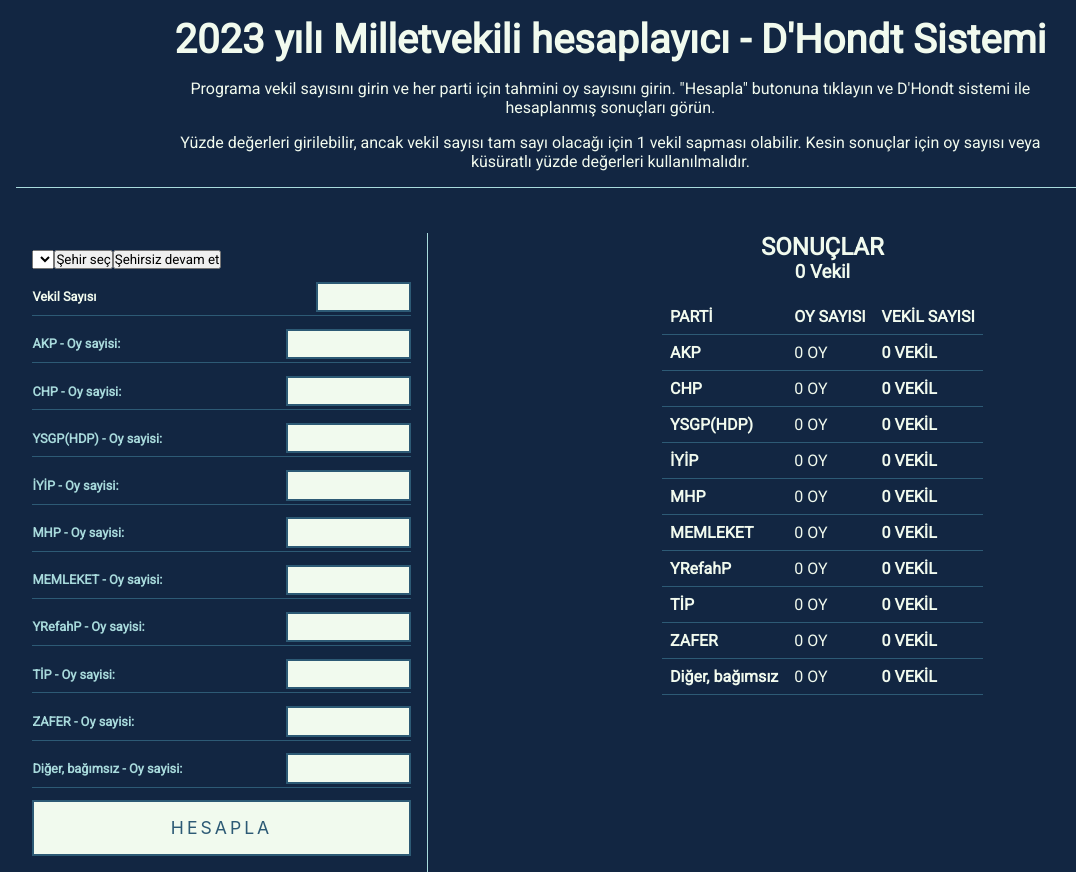
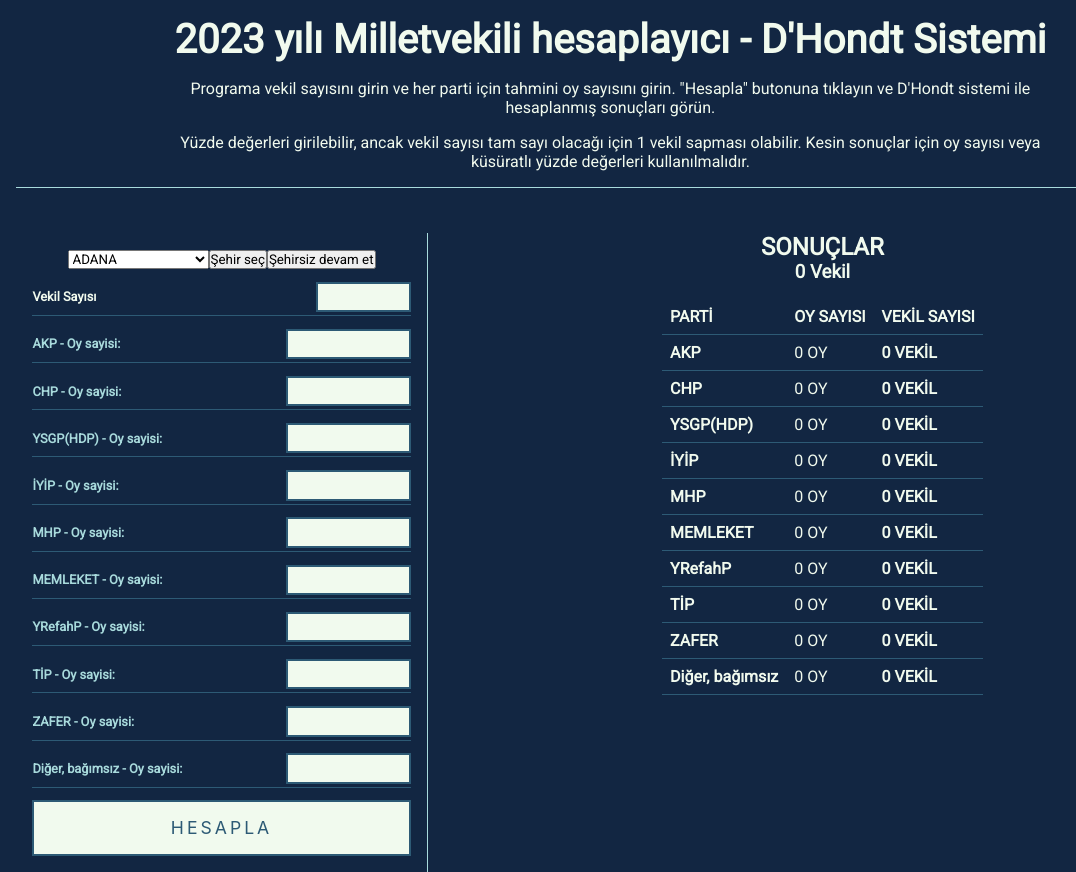
Before and after one commit to berkaysson/dhondt-system-calculator, a React (Create React App) app: page / in a window 1280 px wide. Shown: the whole page, without its empty margins (36-1112 px from the left). Built offline with nearby package versions, Linux system fonts and the light colour scheme.

Commit message:
Add DistrictSelectionForm to select district or continue without selecting district

```diff
--- /dev/null
+++ b/src/Components/DistrictSelectionForm.js
@@ -0,0 +1,22 @@
+import DISTRICTS from "../Data/districtData.json";
+
+const DistrictSelectionForm = ({ onDistrictSelection }) => {
+  const districtNames = Object.keys(DISTRICTS);
+  return (
+    <div>
+      <select id="districtSelection" defaultValue={"ADANA"}>
+        {districtNames.map(name=>(
+          <option value={name}>{name}</option>
+        ))}
+      </select>
+      <button type="button" onClick={() => onDistrictSelection(true)}>
+        Şehir seç
+      </button>
+      <button type="button" onClick={() => onDistrictSelection(false)}>
+        Şehirsiz devam et
+      </button>
+    </div>
+  );
+};
+
+export default DistrictSelectionForm;
--- a/src/Components/InputForm.js
+++ b/src/Components/InputForm.js
@@ -1,4 +1,5 @@
 import PartyForm from "./PartyForm";
+import DistrictSelectionForm from "./DistrictSelectionForm";
 
 import Button from "../Interfaces/Button";
 
@@ -39,19 +40,15 @@
 
   return (
     <InputFormWrapper>
+    <DistrictSelectionForm onDistrictSelection = {onDistrictSelection} />
       <FormWrapper onSubmit={onCalculateResults}>
-        <div>
-          <select></select>
-          <button type="button" onClick={()=>onDistrictSelection(true)}>Şehir seç</button>
-          <button type="button" onClick={()=>onDistrictSelection(false)}>Şehirsiz devam et</button>
-        </div>
         <div>
           <Input
             labelText="Vekil Sayısı"
             inputType="number"
             id="totalSeats"
             name="totalSeats"
-            styleType='secondary'
+            styleType="secondary"
             step={1}
             inputValue={totalSeats}
             isActive={!isDistrictSelected}
```
